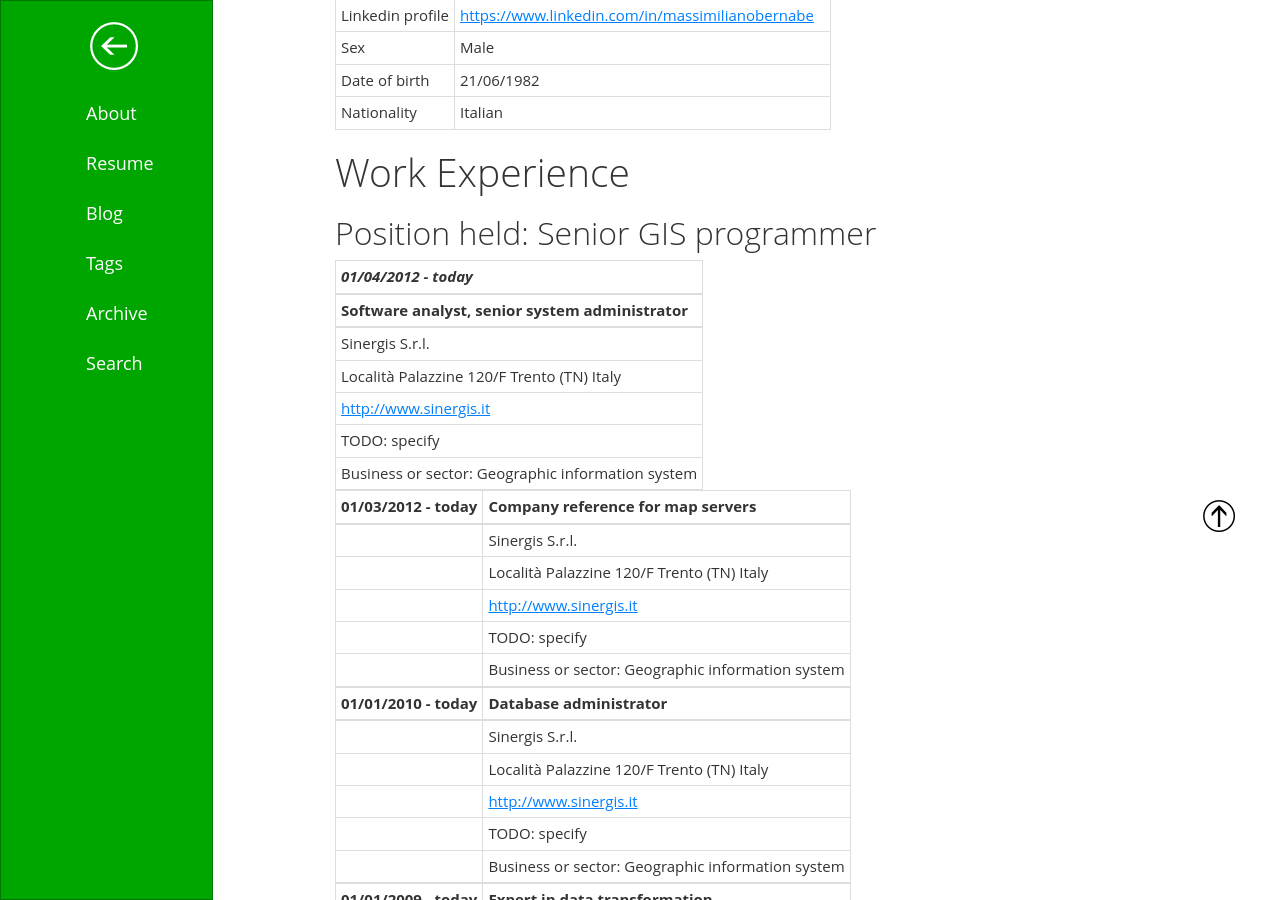
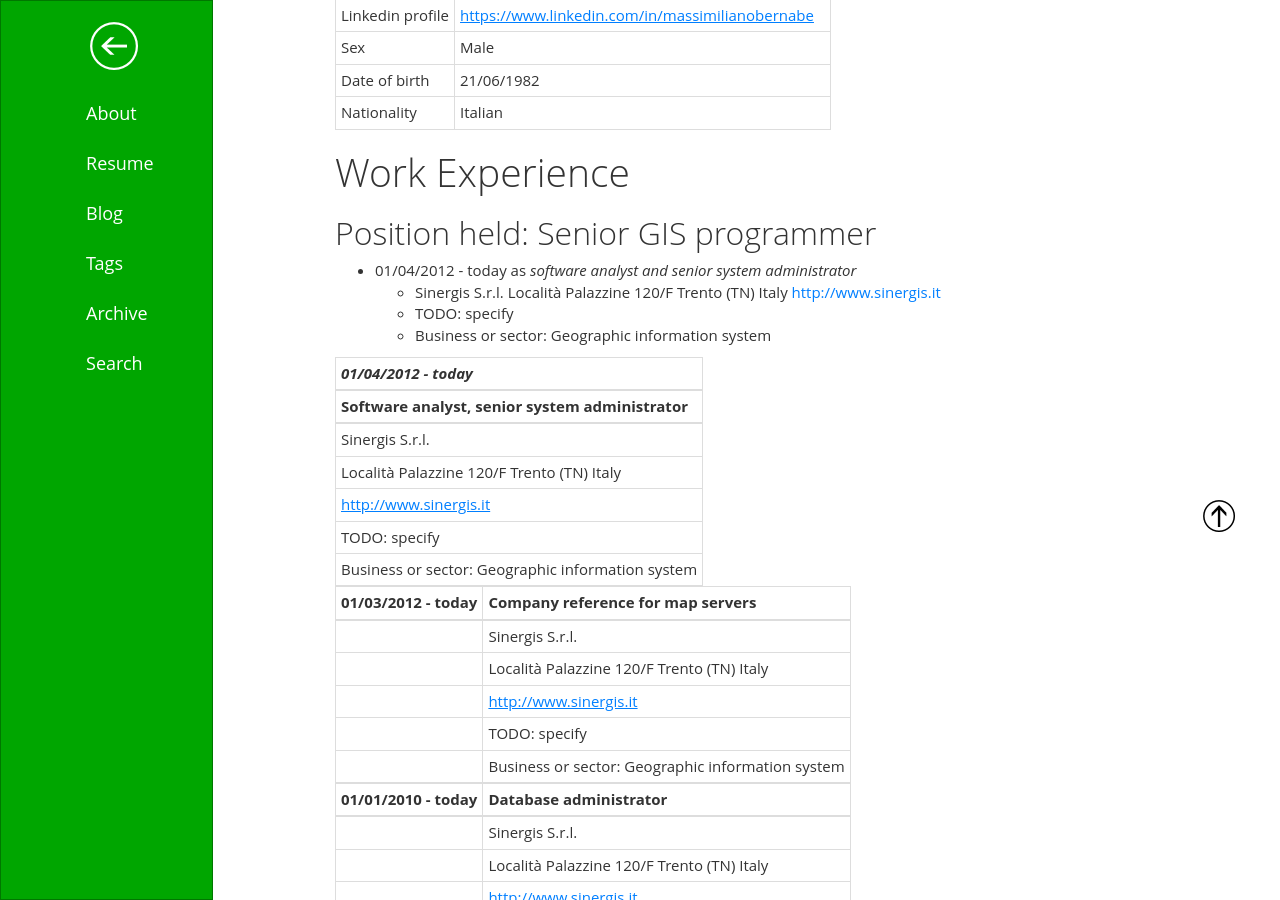
Before and after one commit to develost/develost.github.io, a Jekyll site: the page built from resume/index.md, in a window 1280 px wide and 900 px high, scrolled down 605 px. Built offline with Jekyll 4.4.1, drawn with Linux system fonts in a browser that asks for light colours.

Commit message:
mod resume

```diff
--- a/resume/index.md
+++ b/resume/index.md
@@ -20,6 +20,12 @@ theme: green
 # Work Experience
 
 ## Position held: Senior GIS programmer
+
+* 01/04/2012 - today as *software analyst and senior system administrator*
+    * Sinergis S.r.l. Località Palazzine 120/F Trento (TN) Italy <http://www.sinergis.it>
+    * TODO: specify
+    * Business or sector: Geographic information system
+
 
 |----------------------------------------------------|
 | *01/04/2012 - today*                               |
```
